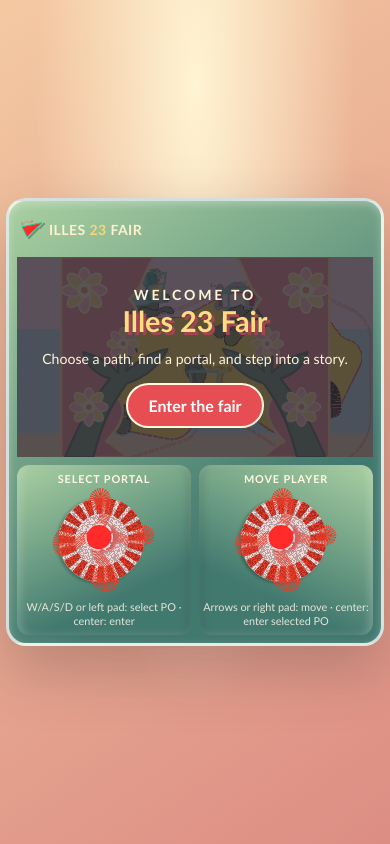
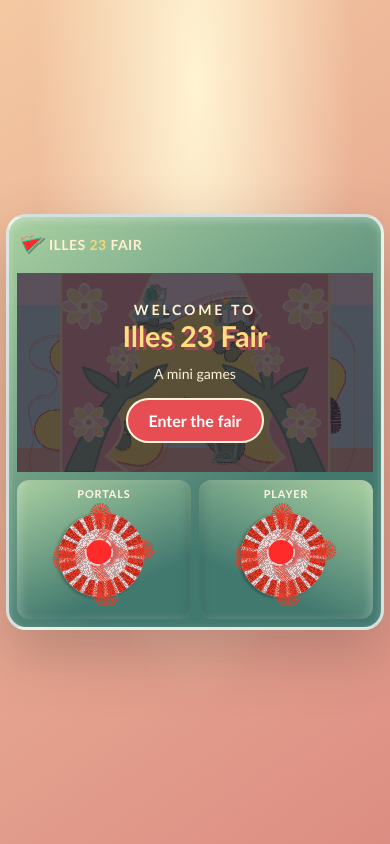
Before and after one commit to illes66/illes23, a plain HTML site: page index.html in a window 390 px wide. Drawn offline with Linux system fonts and the light colour scheme.

Commit message:
Refine fair map controls and portal selection
Co-authored-by: Copilot <223556219+Copilot@users.noreply.github.com>

```diff
--- a/css/console-ui.css
+++ b/css/console-ui.css
@@ -41,9 +41,9 @@ button {
 .console-shell {
   /* Console size/shape: adjust the 16/9 ratio and width/height caps together.
      Side-pad widths are the first/last grid columns; the center column gets the rest. */
-  width: min(100%, 1920px, calc((100dvh - 16px) * 16 / 9));
-  height: min(calc(100dvh - 16px), calc(100vw * 9 / 16));
-  aspect-ratio: 16 / 9;
+  width: min(100%, 1920px, calc((100dvh - 16px) * 18 / 9));
+  height: min(calc(100dvh - 16px), calc(100vw * 9 / 18));
+  aspect-ratio: 18 / 9;
   display: grid;
   grid-template-columns: clamp(105px, 10.5vw, 175px) minmax(0, 1fr) clamp(105px, 10.5vw, 175px);
   align-items: stretch;
@@ -704,12 +704,7 @@ body[data-mode="dev"] .dev-panel {
   }
 
   .control-hint {
-    max-width: 168px;
-    margin: 0;
-    display: block;
-    font-size: 0.68rem;
-    line-height: 1.25;
-    text-align: center;
+    display: none;
   }
 
   .screen-frame {
--- a/css/fair-map.css
+++ b/css/fair-map.css
@@ -9,11 +9,11 @@
   aspect-ratio: 1806 / 1013;
   overflow: hidden;
   isolation: isolate;
-  --game-sky: #fbddd9;
+  --game-sky: #d6e0ba;
   --game-sea: #b0dfe0;
-  --game-sand: #f0d8a8;
+  --game-sand: #e49b7a;
   /* Edit these colors and stops to tune the sky/sea/sand palette and their canvas heights. */
-  --game-sky-end: 36%;
+  --game-sky-end: 16%;
   --game-sea-end: 88%;
   background: linear-gradient(
     var(--game-sky) 0 var(--game-sky-end),
@@ -222,6 +222,7 @@
   animation-duration: 5.8s;
 }
 
+/* JS clones the fence path for motion and syncs its transform to the walking-path artwork in index.html. */
 .flower-motion-path {
   visibility: hidden;
 }
--- a/index.html
+++ b/index.html
@@ -15,7 +15,7 @@
     <main class="console-shell" aria-label="Illes 23 Fair handheld console">
       <aside class="console-side console-side--left" aria-label="Portal selection and asset information">
         <section class="controls-panel">
-          <h2 class="side-heading">Select portal</h2>
+          <h2 class="side-heading">Portals</h2>
           <div class="console-controller console-controller--portal" role="group" aria-label="Portal selection pad">
             <div class="control-pad">
               <!-- The shared SVG is loaded inline so its directional shadows can be animated. -->
@@ -28,7 +28,7 @@
               </div>
             </div>
           </div>
-          <p class="control-hint">W/A/S/D or left pad: select PO · center: enter</p>
+          <p class="control-hint">UI Selection</p>
         </section>
         <section class="side-panel dev-panel" aria-label="Development asset details">
           <h2 class="side-heading">Asset log</h2>
@@ -64,17 +64,18 @@
                      and add data-fair-asset="sun", "ferris-wheel", or "pagoda"; rules are in js/fair-scene-animator.js. -->
                 <g data-art-src="backgrounds.svg" transform="translate(300 0)"></g>
                 <!-- Main path size/position: change translate(X Y) to move it and scale(X Y)
-                     to set width/height. Increase the second scale value to make it taller. -->
-                <g data-art-src="WalkingPath&amp;Islandfence.svg" transform="translate(-175 20) scale(1.15 1.15)"></g>
+                     to set width/height. Fence flowers inherit this exact transform in fair-map.js. -->
+                <g data-art-src="WalkingPath&amp;Islandfence.svg" transform="translate(-425 -5) scale(1.25 1.25)"></g>
                 <g class="po-art" data-po-id="PO04_LakeTour" data-art-src="PO_04_LakeTour.svg" transform="translate(300 55)"></g>
                 <g class="po-art" data-po-id="PO07_FotoShootArea" data-art-src="PO_07_FotoShootArea.svg" transform="translate(605 75)"></g>
                 <g class="po-art" data-po-id="PO05_TeatrinoArea" data-art-src="PO_05_TeatrinoArea.svg" transform="translate(955 115)"></g>
                 <g class="po-art" data-po-id="PO03_CircusFishingGameArea" data-art-src="PO_03_CircusFishingGameArea.svg" transform="translate(340 320)"></g>
                 <g class="po-art" data-po-id="PO02_ComicForeground" data-art-src="PO_02_ComicForeground.svg" transform="translate(245 500)"></g>
-                <g class="po-art" data-po-id="PO00_EntranceArea" data-art-src="PO_00_EntranceArea.svg" transform="translate(710 450)"></g>
-                <g class="po-art" data-po-id="PO06_BenchArea" data-art-src="PO_06_BenchArea.svg" transform="translate(1290 510)"></g>
+                <g class="po-art" data-po-id="PO00_EntranceArea" data-art-src="PO_00_EntranceArea.svg" transform="translate(820 600)"></g>
+                <g class="po-art" data-po-id="PO06_BenchArea" data-art-src="PO_06_BenchArea.svg" transform="translate(1390 110)"></g>
                 <g class="po-art" data-po-id="PO08_CafeteriaArea" data-art-src="PO_08_CafeteriaArea.svg" transform="translate(1250 500)"></g>
-                <g id="fence-flowers" transform="translate(-175 20) scale(1.05 0.84)"></g>
+                <!-- Keep this group untransformed: fair-map.js syncs it to the main walking-path transform above. -->
+                <g id="fence-flowers"></g>
                 <g id="po-fence-flowers"></g>
               </svg>
 
@@ -144,7 +145,7 @@
             <div class="welcome-overlay" id="welcome-overlay">
               <p class="welcome-label">Welcome to</p>
               <h1>Illes 23 Fair</h1>
-              <p>Choose a path, find a portal, and step into a story.</p>
+              <p>A mini games</p>
               <button class="enter-button" id="enter-fair" type="button">Enter the fair</button>
             </div>
 
@@ -164,19 +165,20 @@
             <div class="flower-curtain flower-curtain--right" id="flower-right" aria-hidden="true">
               <img src="assets/flower-curtain.svg" alt="">
             </div>
-            <p class="portal-prompt" id="portal-prompt" aria-live="polite">Select a PO, then click its highlighted entrance or press Space / center to enter.</p>
+            <!--<p class="portal-prompt" id="portal-prompt" aria-live="polite">Select a PO, then click its highlighted entrance or press Space / center to enter.</p>
+          -->
           </section>
         </div>
 
         <footer class="screen-footer">
-          <span>W / A / S / D · LEFT PAD: SELECT PORTAL</span>
-          <span>ARROWS / RIGHT PAD: MOVE · SPACE / CENTER: ENTER SELECTED PO</span>
+          <!--<span>UI Portal Selection ← ↑ ↓ →</span>
+          <span>Player Map ← ↑ ↓ → </span>-->
         </footer>
       </section>
 
       <aside class="console-side console-side--right" aria-label="Player movement and asset information">
         <section class="controls-panel">
-          <h2 class="side-heading">Move player</h2>
+          <h2 class="side-heading">Player   </h2>
           <div class="console-controller console-controller--player" role="group" aria-label="Player movement pad">
             <div class="control-pad">
               <div class="control-hit-targets">
@@ -188,7 +190,7 @@
               </div>
             </div>
           </div>
-          <p class="control-hint">Arrows or right pad: move · center: enter selected PO</p>
+          <p class="control-hint"> ← ↑ ↓ →</p>
         </section>
         <section class="side-panel dev-panel" aria-label="Asset tracker connection">
           <h2 class="side-heading">Tracker</h2>
--- a/js/fair-map.js
+++ b/js/fair-map.js
@@ -1,10 +1,14 @@
 const ARTWORK_SELECTOR = "[data-art-src]";
 const SVG_NAMESPACE = "http://www.w3.org/2000/svg";
-// Add new flower PNGs here; the eight instances cycle through the configured assets.
+// Main fence animation: FLOWER_COUNT sets spacing, PATH_FLOWER_SIZE sets PNG size,
+// PATH_FLOWER_SPEED sets travel speed in SVG units/ms, and FLOWER_ASSETS selects the PNGs.
 const FLOWER_ASSETS = ["rosa.png.png"];
 const FLOWER_COUNT = 8;
 const PATH_FLOWER_SIZE = 96;
+const PATH_FLOWER_SPEED = 0.025;
 const PO_FLOWER_SIZE = 88;
+// The walking-path SVG's yellow <use> references the fence path; update this selector if its export changes.
+const WALKING_PATH_FENCE_SELECTOR = 'use[fill="#FDD423"]';
 const PO_OUTLINE_FALLBACKS = {
   PO06_BenchArea: "M1290 510H1460V669H1290Z",
   PO07_FotoShootArea: "M605 75H763V232H605Z"
@@ -77,8 +81,8 @@ function addWalkableShapes(source, artLayer, walkableLayer, outlineLayer) {
   const poId = artLayer.dataset.poId;
   const isWalkingPath = artLayer.dataset.artSrc === "WalkingPath&Islandfence.svg";
   const greenUses = [...source.querySelectorAll('use[fill="#51743B"]')];
-  const yellowUse = source.querySelector('use[fill="#FDD423"]');
-  const uses = isWalkingPath ? [yellowUse].filter(Boolean) : greenUses;
+  const walkingPathFence = source.querySelector(WALKING_PATH_FENCE_SELECTOR);
+  const uses = isWalkingPath ? [walkingPathFence].filter(Boolean) : greenUses;
 
   for (const useElement of uses) {
     const referencedPath = findReferencedPath(source, useElement);
@@ -110,11 +114,11 @@ function addWalkableShapes(source, artLayer, walkableLayer, outlineLayer) {
 }
 
 function addFenceFlowers(source, flowerLayer) {
-  const candidatePaths = [...source.querySelectorAll("path[d]")]
-    .filter((path) => path.getAttribute("d").length < 2000)
-    .sort((first, second) => second.getAttribute("d").length - first.getAttribute("d").length);
-  const fencePath = candidatePaths[0];
-  if (!fencePath) throw new Error("The walking-path SVG does not contain a usable fence path.");
+  const fenceUse = source.querySelector(WALKING_PATH_FENCE_SELECTOR);
+  if (!fenceUse) {
+    throw new Error(`The walking-path SVG is missing its fence reference (${WALKING_PATH_FENCE_SELECTOR}).`);
+  }
+  const fencePath = findReferencedPath(source, fenceUse);
 
   const path = document.importNode(fencePath, false);
   path.setAttribute("class", "flower-motion-path");
@@ -141,7 +145,7 @@ function addFenceFlowers(source, flowerLayer) {
   return (timestamp) => {
     for (const flower of flowers) {
       const offset = Number(flower.dataset.flowerIndex) / flowers.length;
-      const distance = (timestamp * 0.025 + offset * length) % length;
+      const distance = (timestamp * PATH_FLOWER_SPEED + offset * length) % length;
       const point = path.getPointAtLength(distance);
       const halfSize = PATH_FLOWER_SIZE / 2;
       flower.setAttribute("x", String(point.x - halfSize));
@@ -240,6 +244,9 @@ export async function loadFairMapArtwork() {
     }
 
     if (assetPath === "WalkingPath&Islandfence.svg") {
+      // Keep flowers in the same transformed SVG coordinates as the rendered path.
+      // When the path moves or scales, change its transform in index.html only.
+      flowerLayer.setAttribute("transform", artLayer.getAttribute("transform") ?? "");
       updateFlowers = addFenceFlowers(source, flowerLayer);
     }
   }));
--- a/js/main.js
+++ b/js/main.js
@@ -145,10 +145,14 @@ function handleConfirm() {
 createInputHandler({
   root: document,
   onMove(direction, pressed) {
-    if (appState.screen === "fair") player.setDirection(direction, pressed);
+    if (appState.screen === "fair") {
+      if (pressed) portals.clearSelectionHighlight();
+      player.setDirection(direction, pressed);
+    }
   },
   onMapClick(event) {
     if (appState.screen === "fair") {
+      portals.clearSelectionHighlight();
       player.moveToScreenPoint(event.clientX, event.clientY);
     }
   },
```
Also changed, not shown: js/portals.js (+23 -5 lines).
